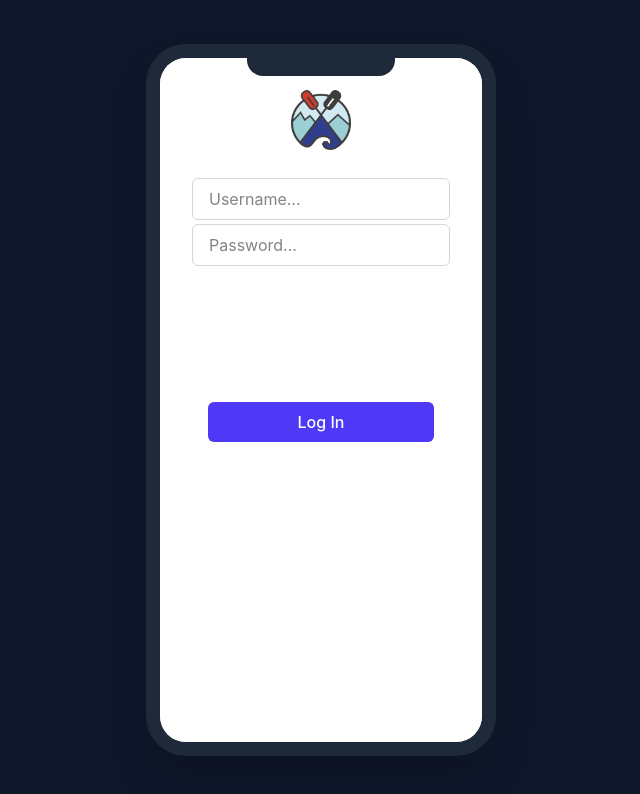
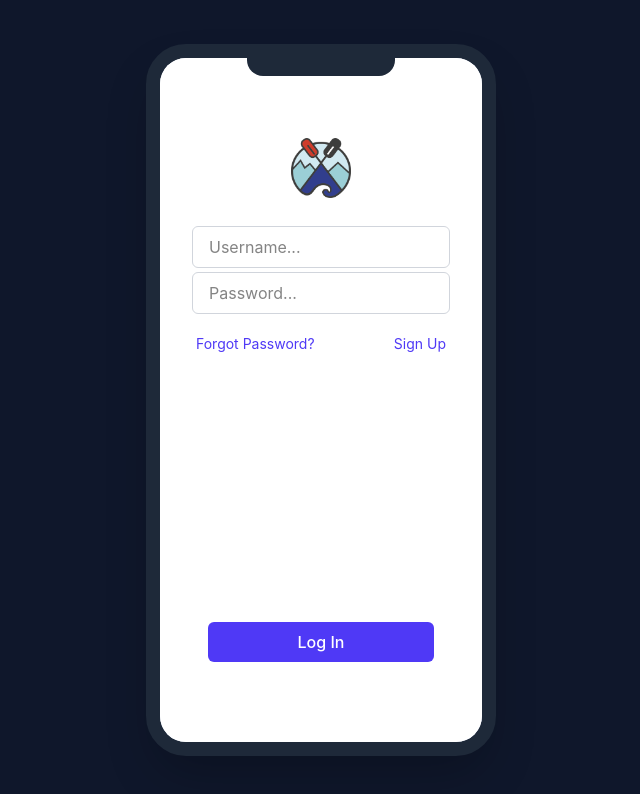
Before and after one commit to SudyStefan/MSD_UX_Prototype, a React (Vite) app: page / in a window 1280 px wide. Shown: the top 794 px of the page, without its empty margins (319-959 px from the left). Built offline with nearby package versions, Linux system fonts and the light colour scheme.

Commit message:
added features according to moodle feedback

```diff
--- a/src/app/components/LoginPage.tsx
+++ b/src/app/components/LoginPage.tsx
@@ -10,19 +10,20 @@ export function LoginPage({ onLogin }: LoginPageProps) {
 
   const handleSubmit = (e: React.FormEvent) => {
     e.preventDefault();
-    if (email && password) {
     onLogin(email);
-    }
   };
 
   return (
     <div className="h-full flex items-start justify-center bg-gradient-to-br from-blue-50 to-indigo-100">
-      <div className="bg-white h-full p-8 rounded-lg shadow-lg w-full max-w-md">
+      <div className="flex flex-col bg-white h-full px-8 py-20 rounded-lg shadow-lg w-full max-w-md">
         <div className="flex items-center justify-center mb-6">
           <img src="favicon.png" alt="BooklyAI Logo" className="h-15 w-auto" />
         </div>
 
-        <form onSubmit={handleSubmit} className="flex h-full space-y-4 justify-start flex-col">
+        <form
+          onSubmit={handleSubmit}
+          className="flex h-full space-y-4 justify-between flex-col"
+        >
           <div>
             <label htmlFor="email" className="block text-sm mb-1" />
             <input
@@ -32,7 +33,6 @@ export function LoginPage({ onLogin }: LoginPageProps) {
               onChange={(e) => setEmail(e.target.value)}
               className="w-full px-4 py-2 border border-gray-300 rounded-md focus:outline-none focus:ring-2 focus:ring-indigo-500"
               placeholder="Username..."
-                required
             />
 
             <label htmlFor="password" className="block text-sm mb-1" />
@@ -43,10 +43,18 @@ export function LoginPage({ onLogin }: LoginPageProps) {
               onChange={(e) => setPassword(e.target.value)}
               className="w-full px-4 py-2 border border-gray-300 rounded-md focus:outline-none focus:ring-2 focus:ring-indigo-500"
               placeholder="Password..."
-                required
             />
+            <div className="flex justify-between items-center py-5 px-1">
+              <a href="#" className="text-sm text-indigo-600 hover:underline">
+                Forgot Password?
+              </a>
+              <a href="#" className="text-sm text-indigo-600 hover:underline">
+                Sign Up
+              </a>
             </div>
-            <div className="px-4 py-30 bg-white">
+          </div>
+
+          <div className="px-4 bg-white">
             <button
               type="submit"
               className="w-full bg-indigo-600 text-white py-2 rounded-md hover:bg-indigo-700 transition-colors"
```
Lines whose indentation alone changed are shown as unchanged.
